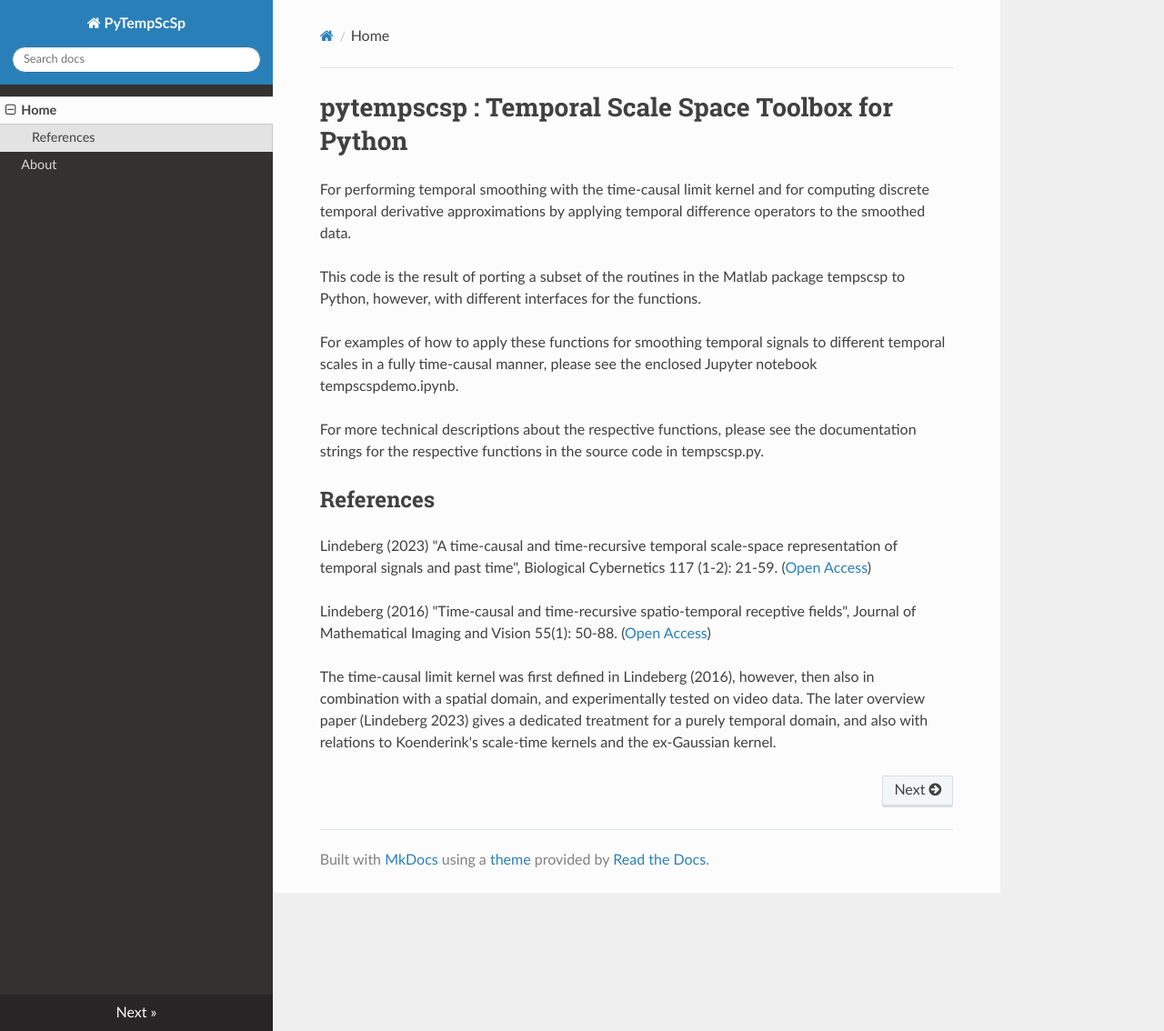
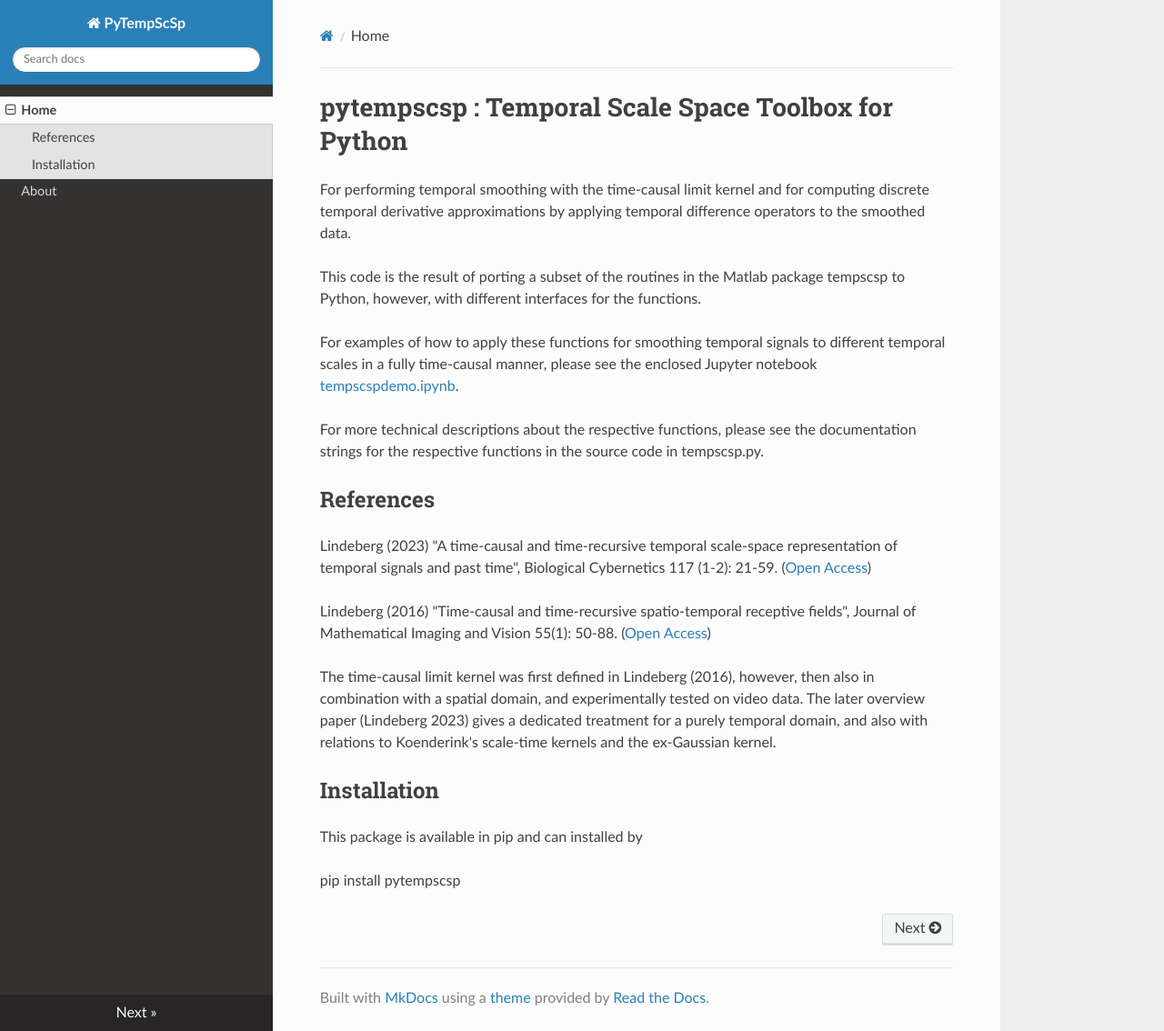
Before and after one commit to tonylindeberg/pytempscsp, an MkDocs documentation site: the page built from docs/README.md, in a window 1280 px wide and 1134 px high. Shown: the whole window at 91% size. Built offline with MkDocs 1.6.1, drawn with Linux system fonts in a browser that asks for light colours; nearby versions of some CDN libraries.

```diff
--- a/docs/README.md
+++ b/docs/README.md
@@ -9,7 +9,7 @@ package tempscsp to Python, however, with different interfaces for the functions
 
 For examples of how to apply these functions for smoothing temporal signals
 to different temporal scales in a fully time-causal manner, please see the
-enclosed Jupyter notebook tempscspdemo.ipynb.
+enclosed Jupyter notebook [tempscspdemo.ipynb](https://github.com/tonylindeberg/pytempscsp/blob/main/tempscspdemo.ipynb).
 
 For more technical descriptions about the respective functions, please see
 the documentation strings for the respective functions in the source code
@@ -30,3 +30,9 @@ then also in combination with a spatial domain, and experimentally tested on
 video data. The later overview paper (Lindeberg 2023) gives a dedicated treatment
 for a purely temporal domain, and also with relations to Koenderink's scale-time
 kernels and the ex-Gaussian kernel.
+
+## Installation
+
+This package is available in pip and can installed by
+
+pip install pytempscsp
```
Also changed, not shown: docs/about.md (+7 -1 lines).
